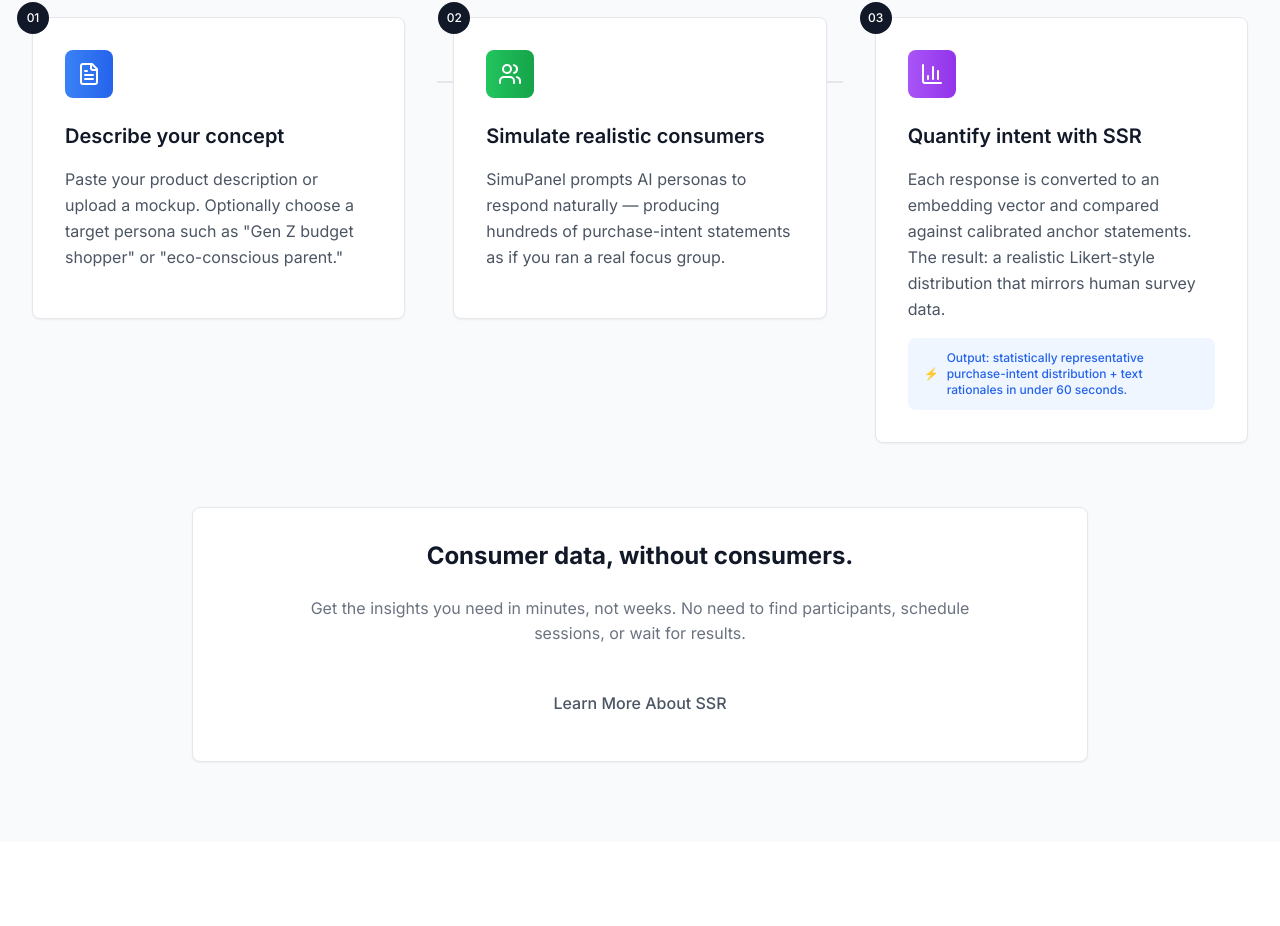
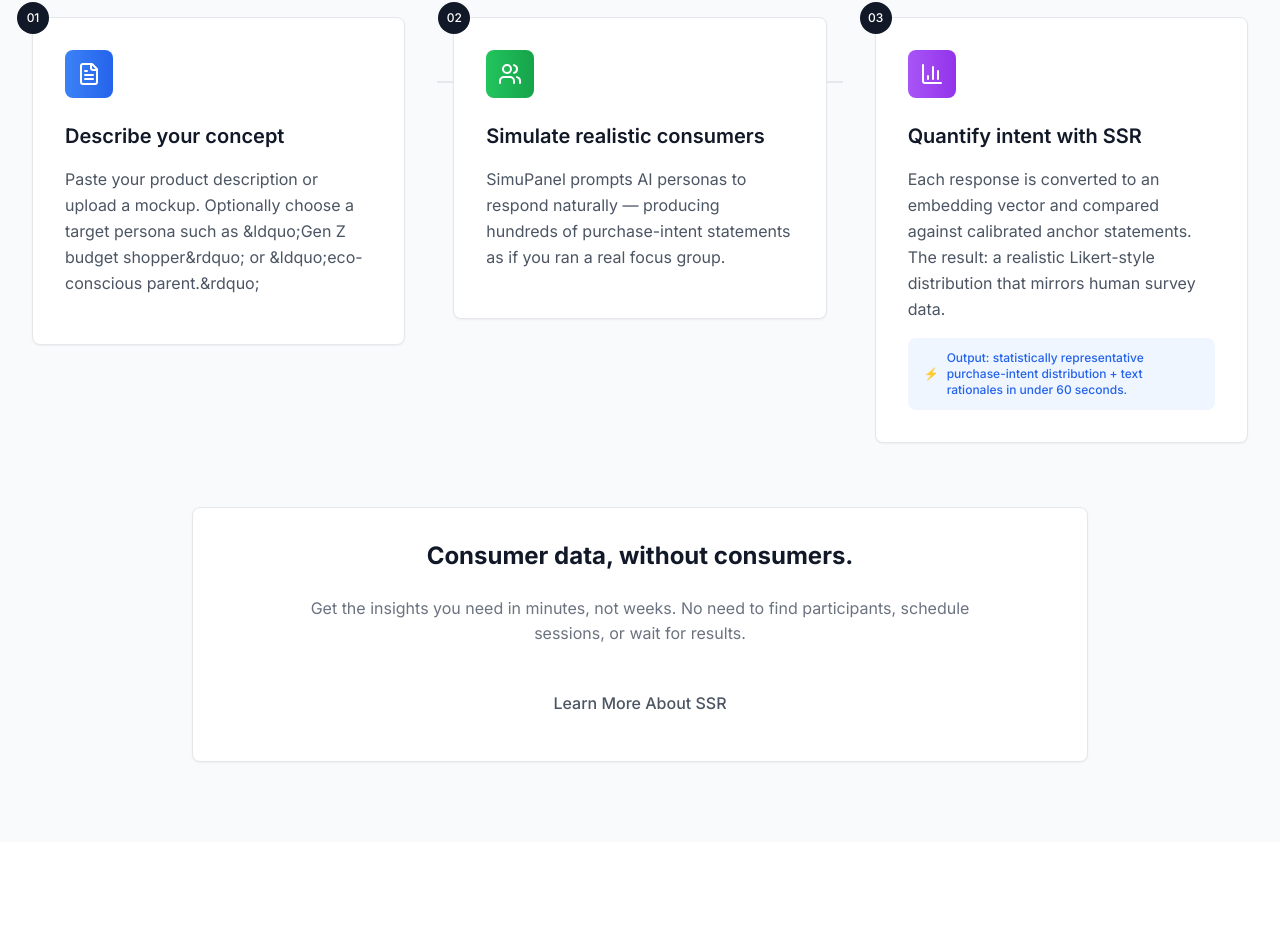
Before and after one commit to JamesonCodes/SimuPanel, a Next.js app: page / in a window 1280 px wide. Shown: the part 1998-2924 px from the top of the page. Built offline with nearby package versions, Linux system fonts and the light colour scheme.

Commit message:
fix: resolve JavaScript syntax errors in Results component
- Fix unescaped quotes in sampleFeedback array
- Remove HTML entities from JavaScript strings
- Ensure proper quote escaping in JSX rendering
- Resolve build compilation errors for production deployment

```diff
--- a/components/HowItWorks.tsx
+++ b/components/HowItWorks.tsx
@@ -15,7 +15,7 @@
     {
       number: '01',
       title: 'Describe your concept',
-      description: 'Paste your product description or upload a mockup. Optionally choose a target persona such as "Gen Z budget shopper" or "eco-conscious parent."',
+      description: 'Paste your product description or upload a mockup. Optionally choose a target persona such as &ldquo;Gen Z budget shopper&rdquo; or &ldquo;eco-conscious parent.&rdquo;',
       icon: FileText,
       color: 'from-blue-500 to-blue-600'
     },
```
